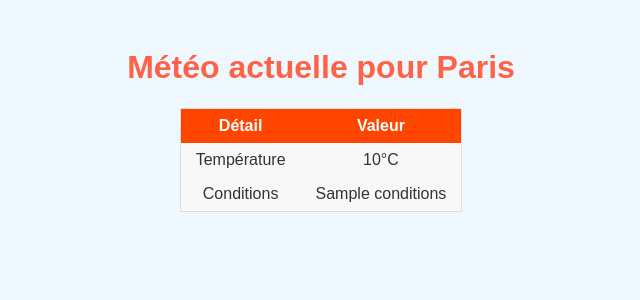
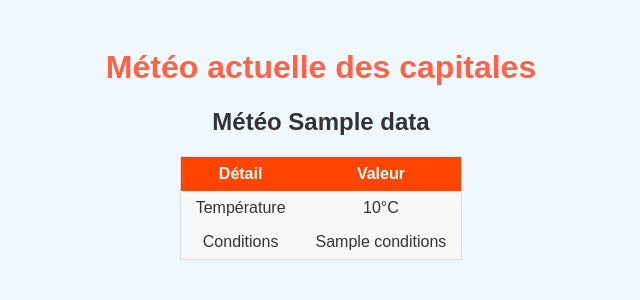
Before and after one commit to hugoisidore/world-weather-project, a Flask app: template templates/index.html in a window 1280 px wide. Shown: the top 300 px of the page, without its empty margins (319-959 px from the left). Run offline with Flask 3, Linux system fonts and the light colour scheme; the template is opened without the code that fills it: most values are stand-ins (such as "Sample title", 1, 10 or a date in 2020).

Commit message:
weather all over the world

```diff
--- a/app.py
+++ b/app.py
@@ -1,5 +1,5 @@
 from flask import Flask, render_template
-from weather import get_weather  # Import de la fonction météo
+from weather import get_weather_for_city  # Import de la fonction météo
 
 # Initialisation de Flask
 app = Flask(__name__)
@@ -7,10 +7,21 @@ app = Flask(__name__)
 @app.route('/')
 def weather():
     # Récupérer les données météo en appelant la fonction de weather.py
-    temperature, conditions = get_weather()
+    cities = ["Paris,FR", "New York,USA", "Tokyo,JP", "London,GB", "Berlin,DE",
+              "Sydney,AU", "Beijing,CN", "Rio de Janeiro,BR", "Cairo,EG"]
+
+    weather_data=[] # on stocke les données météo pour chaque ville
+
+    for city in cities:
+        city_name, temperature, conditions = get_weather_for_city(city)
+        weather_data.append({
+            'city_name': city_name,
+            'temperature': temperature,
+            'conditions': conditions
+        })
 
     # Passer les données à la vue HTML
-    return render_template('index.html', temperature=temperature, conditions=conditions)
+    return render_template('index.html', weather_data=weather_data)
 
 if __name__ == '__main__':
-    app.run(debug=True)
+    app.run(debug=True, host="0.0.0.0")
--- a/templates/index.html
+++ b/templates/index.html
@@ -3,11 +3,15 @@
 <head>
     <meta charset="UTF-8">
     <meta name="viewport" content="width=device-width, initial-scale=1.0">
-    <title>Météo actuelle</title>
+    <title>World Weather</title>
     <link rel="stylesheet" href="{{ url_for('static', filename='style.css') }}">
 </head>
 <body>
-    <h1>Météo actuelle pour Paris</h1>
+    <h1>Météo actuelle des capitales</h1>
+
+    <!-- On boucle sur les données météo pour chaque ville -->
+    {% for data in weather_data %}
+    <h2>Météo {{ data.city_name.split(',')[0] }}</h2>  <!-- on affiche le nom de la ville sans le code du pays -->
     <table>
         <tr>
             <th>Détail</th>
@@ -15,12 +19,15 @@
         </tr>
         <tr>
             <td>Température</td>
-            <td>{{ temperature }}°C</td>
+            <td>{{ data.temperature }}°C</td>
         </tr>
         <tr>
             <td>Conditions</td>
-            <td>{{ conditions|capitalize }}</td>
+            <td>{{ data.conditions|capitalize }}</td>
         </tr>
     </table>
+    <br>  <!-- Espacement entre les tableaux -->
+    {% endfor %}
+
 </body>
 </html>
--- a/weather.py
+++ b/weather.py
@@ -5,14 +5,20 @@ from tabulate import tabulate
 # Clé API
 api_key = "fb37b4abf3bf5b255e2741e5e5cc04da"
 
-def get_weather():
+def get_weather_for_city(city_name):
     owm = OWM(api_key)
     mgr = owm.weather_manager()
 
-    # Récupérer les conditions météo pour Paris
-    weather = mgr.weather_at_place("Paris,FR").weather
+    # Récupérer les conditions météo
+    weather = mgr.weather_at_place(city_name).weather
     temperature = weather.temperature('celsius')['temp']
     conditions = weather.detailed_status
+
+    return city_name, temperature, conditions
+
+def display_weather_for_multiple_cities(cities):
+    for city in cities:
+        city_name, temperature, conditions = get_weather_for_city(city)
 
     # Créer le tableau avec des couleurs
     data = [
@@ -27,4 +33,8 @@ def get_weather():
     print(tabulate(data, headers=[Fore.CYAN + "Détail", Fore.YELLOW + "Valeur"], tablefmt="grid"))
     print(Fore.GREEN + "=" * 40)
 
-    return temperature, conditions
+    cities = ["Paris,FR","New York,USA","Tokyo,JP", "London,GB", "Berlin,DE",
+          "Sydney,AU", "Beijing,CN", "Rio de Janeiro,BR", "Cairo,EG"]
+
+
+    display_weather_for_multiple_cities(cities)
```
